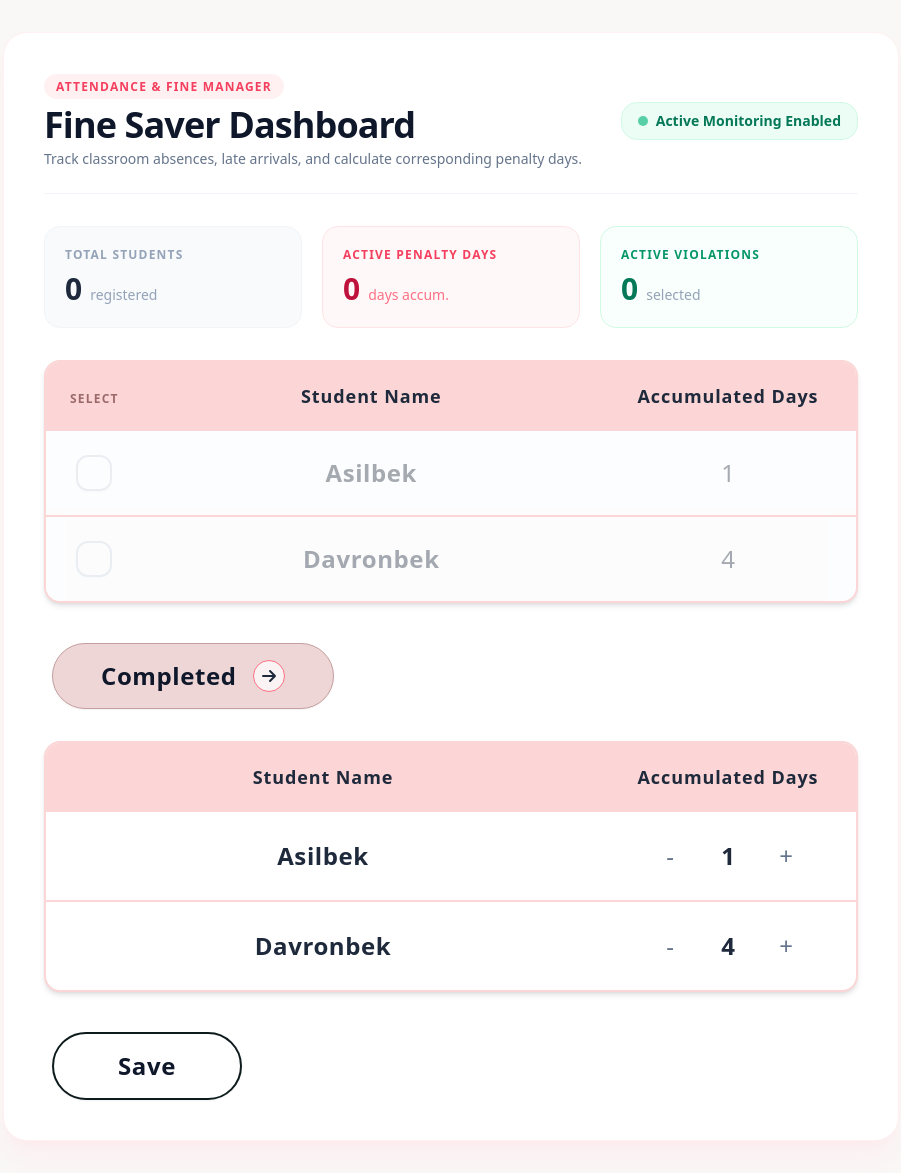
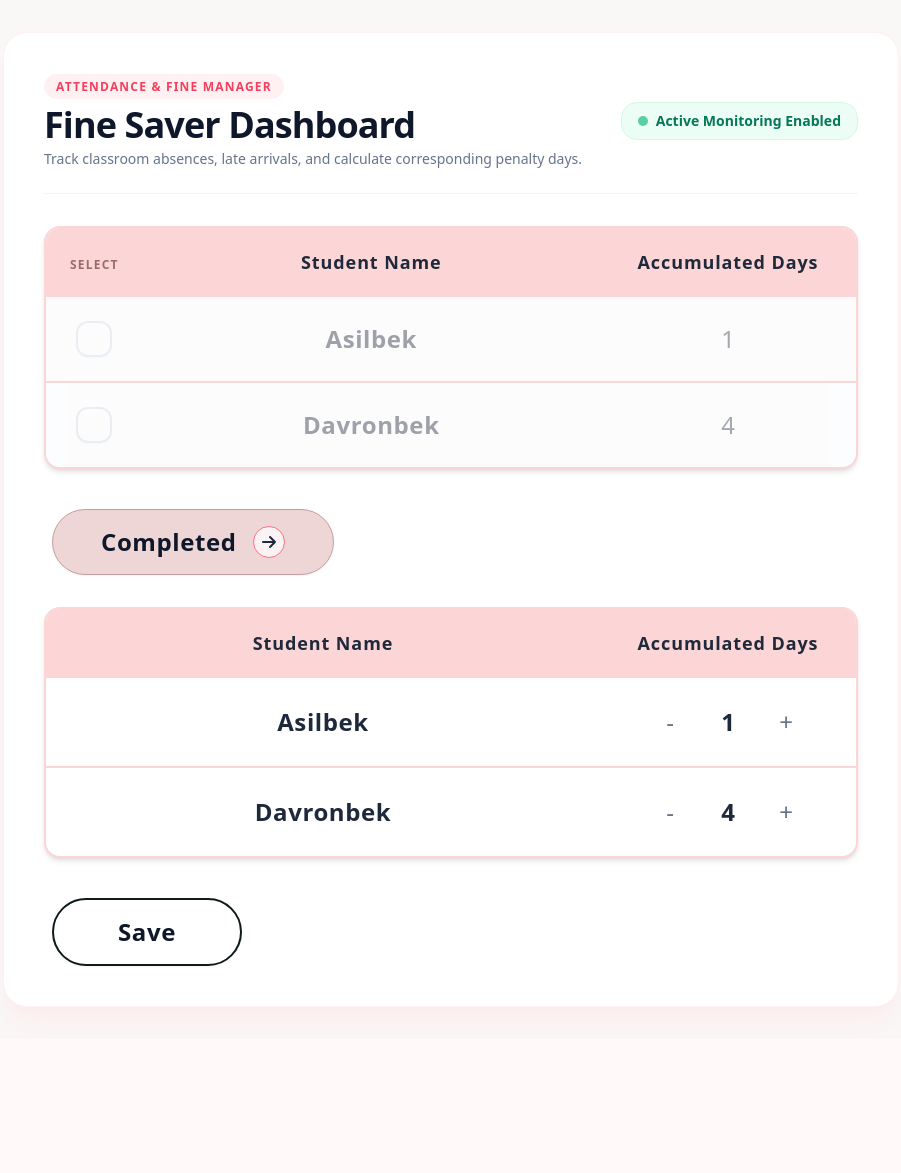
Before and after one commit to dehkonaliev/fines, a Django app: page / in a window 1280 px wide. Shown: the whole page, without its empty margins (189-1090 px from the left). After the commit the page ends 1010 px from the top, so only its background shows below. Run offline with Django 5.2, Linux system fonts and the light colour scheme; data comes from the database, SQL or seed files in the repository; both versions use the stored data as it was after the commit; some libraries are stand-ins or nearby versions.

Commit message:
Almost done!

```diff
--- a/home/views.py
+++ b/home/views.py
@@ -6,11 +6,12 @@
 class FineView(View):
     def get(self, request):
         fines = Fine.objects.all()
-        return render(request, 'index.html', {'fines':fines})
+        total = Fine.objects.count()
+        print(total)
+        return render(request, 'index.html', {'fines':fines, 'total':total})
 
     def post(self, request):
         days = request.POST.getlist('days')
-        print(days)
         fines = Fine.objects.all()
         for day in days:
             splitted = day.split('__')
--- a/templates/index.html
+++ b/templates/index.html
@@ -58,35 +58,6 @@
             </div>
         </div>
 
-        <!-- Professional Stats Metrics Section -->
-        <div class="grid grid-cols-1 sm:grid-cols-3 gap-5 mb-8">
-            <!-- Metric 1: Total Students -->
-            <div class="bg-slate-50 border border-slate-100 p-5 rounded-2xl transition-all hover:shadow-md hover:shadow-slate-100">
-                <p class="text-xs font-bold text-slate-400 uppercase tracking-widest">Total Students</p>
-                <div class="flex items-baseline gap-2 mt-2">
-                    <span id="total-students-val" class="text-3xl font-black text-slate-800">0</span>
-                    <span class="text-sm text-slate-400 font-medium">registered</span>
-                </div>
-            </div>
-
-            <!-- Metric 2: Total Active Fine Days -->
-            <div class="bg-rose-50/50 border border-rose-100 p-5 rounded-2xl transition-all hover:shadow-md hover:shadow-rose-100/30">
-                <p class="text-xs font-bold text-rose-500 uppercase tracking-widest">Active Penalty Days</p>
-                <div class="flex items-baseline gap-2 mt-2">
-                    <span id="total-days-val" class="text-3xl font-black text-rose-700">0</span>
-                    <span class="text-sm text-rose-400 font-medium">days accum.</span>
-                </div>
-            </div>
-
-            <!-- Metric 3: Active Violations -->
-            <div class="bg-emerald-50/30 border border-emerald-100 p-5 rounded-2xl transition-all hover:shadow-md hover:shadow-emerald-100/20">
-                <p class="text-xs font-bold text-emerald-600 uppercase tracking-widest">Active Violations</p>
-                <div class="flex items-baseline gap-2 mt-2">
-                    <span id="active-violations-val" class="text-3xl font-black text-emerald-700">0</span>
-                    <span class="text-sm text-slate-400 font-medium">selected</span>
-                </div>
-            </div>
-        </div>
 
         <!-- Django Integration Form -->
         <form method="POST" action="completed">
@@ -116,7 +87,7 @@
                                     <input type="checkbox" name="student" value="{{fine.id}}" class="sr-only row-checkbox">
 
                                     <!-- Green square box with custom class transitions -->
-                                    <div class="custom-checkbox w-9 h-9 rounded-xl border-2 flex items-center justify-center bg-transparent shadow-sm hover:scale-105 active:scale-95">
+                                    <div class="custom-checkbox w-9 h-9 rounded-xl border-2 flex items-center justify-center bg-transparent shadow-sm hover:scale-105">
                                         <svg class="w-6 h-6 stroke-emerald-600 stroke-[3.5px] fill-none opacity-0 transition-opacity duration-150" viewBox="0 0 24 24">
                                             <polyline points="20 6 9 17 4 12" />
                                         </svg>
@@ -124,7 +95,7 @@
                                 </label>
                             </td>
                             <!-- Name -->
-                            <td class="py-6 px-6 text-center align-middle text-2xl font-bold text-slate-800 tracking-wide">
+                            <td class="py-6 px-6 text-center align-middle text-2xl font-bold text-slate-900 tracking-wide">
                                 {{fine.name}}
                             </td>
                             <!-- Days Counter -->
@@ -233,30 +204,33 @@
             const display = row.querySelector('.counter-display');
             const daysVal = parseInt(display.textContent) || 0;
 
-            if (checkbox.checked) {
+            // CRITICAL: We now ALWAYS count the days, even if the checkbox isn't checked
+            activeDaysCount += daysVal;
+
+            if (checkbox && checkbox.checked) {
                 activeViolations += 1;
-                activeDaysCount += daysVal;
             }
         });
 
-        // Set content
-        document.getElementById('total-students-val').textContent = totalStudents;
-        document.getElementById('total-days-val').textContent = activeDaysCount;
-        document.getElementById('active-violations-val').textContent = activeViolations;
+        // Set UI text metrics safely
+        if (document.getElementById('total-students-val')) document.getElementById('total-students-val').textContent = totalStudents;
+        if (document.getElementById('total-days-val')) document.getElementById('total-days-val').textContent = activeDaysCount;
+        if (document.getElementById('active-violations-val')) document.getElementById('active-violations-val').textContent = activeViolations;
     };
 
     // Handle row check/uncheck styling feedback
     const checkboxes = document.querySelectorAll('.row-checkbox');
     checkboxes.forEach(checkbox => {
         const row = checkbox.closest('.table-row');
+        if (!row) return;
+
         const customBox = row.querySelector('.custom-checkbox');
         const svg = customBox ? customBox.querySelector('svg') : null;
 
-        // Initialize state (Unchecked rows should look dimmed on load)
+        // Initialize style state on load (Buttons remain clickable via CSS pointer-events config)
         if (!checkbox.checked) {
             row.classList.add('row-disabled');
         } else if (customBox && svg) {
-            // Ensure UI check state matches backend state if pre-checked
             customBox.classList.add('bg-emerald-50', 'border-emerald-500');
             svg.classList.remove('opacity-0');
         }
@@ -279,7 +253,20 @@
         });
     });
 
-    // Handle Counter Decrements
+    // Helper to safely preserve Django ID prefix and update the input value
+    const updateHiddenInputWithValue = (inputElement, newValue) => {
+        if (!inputElement) return;
+
+        const currentString = inputElement.value; // e.g., "14__5"
+        if (currentString.includes('__')) {
+            const fineId = currentString.split('__')[0]; // Extracts the "14"
+            inputElement.value = `${fineId}__${newValue}`; // Rebuilds string structure
+        } else {
+            inputElement.value = newValue;
+        }
+    };
+
+    // Handle Counter Decrements (Always Active Now)
     document.querySelectorAll('.btn-decrement').forEach(btn => {
         btn.addEventListener('click', (e) => {
             const parent = btn.parentElement;
@@ -290,13 +277,13 @@
             if (currentVal > 0) {
                 currentVal -= 1;
                 display.textContent = currentVal;
-                input.value = currentVal; // Updates the dynamic hidden input smoothly
+                updateHiddenInputWithValue(input, currentVal);
                 updateDashboardMetrics();
             }
         });
     });
 
-    // Handle Counter Increments
+    // Handle Counter Increments (Always Active Now)
     document.querySelectorAll('.btn-increment').forEach(btn => {
         btn.addEventListener('click', (e) => {
             const parent = btn.parentElement;
@@ -306,7 +293,7 @@
 
             currentVal += 1;
             display.textContent = currentVal;
-            input.value = currentVal; // Updates the dynamic hidden input smoothly
+            updateHiddenInputWithValue(input, currentVal);
             updateDashboardMetrics();
         });
     });
```
Also changed, not shown: db.sqlite3.
